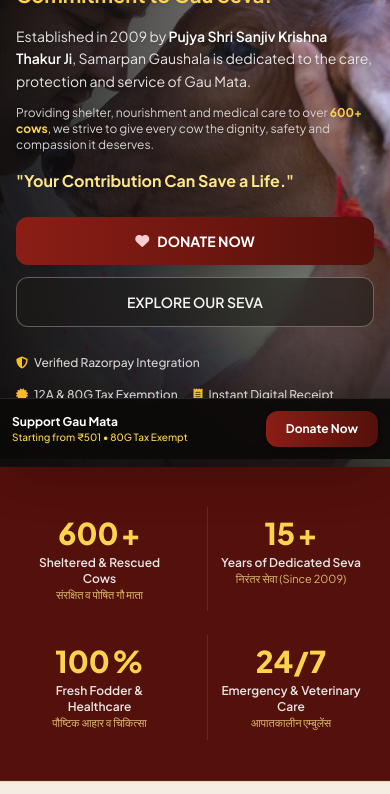
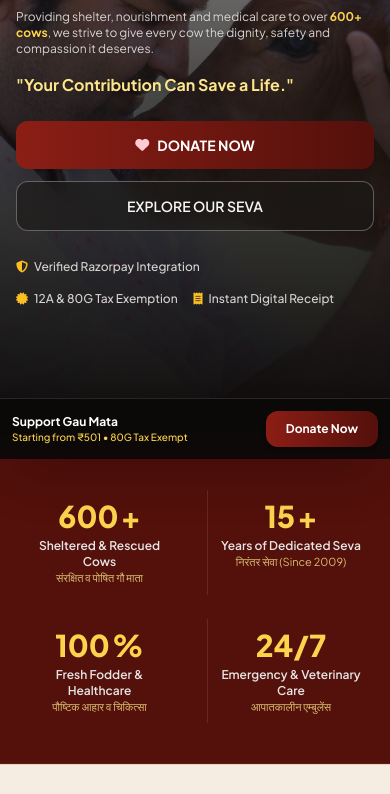
Before and after one commit to Encoreraiank/samarpan-gaushala, a plain HTML site: page index.html in a window 390 px wide. Shown: the part 385-1179 px from the top of the page. Drawn offline with nearby package versions, Linux system fonts and the light colour scheme.

Commit message:
fix(mobile): removed top hero gap and integrated picture tag for mobile thakur ji centering

```diff
--- a/index.html
+++ b/index.html
@@ -275,18 +275,20 @@
   <!-- 3. HERO SECTION: Background Image CLEARLY VISIBLE (Fixed img2 darkening!) -->
   <!-- Soft gradient on left text area, crystal clear image of Thakur Ji & calf   -->
   <!-- ========================================================================= -->
-  <section id="hero" class="relative min-h-[85vh] sm:min-h-[88vh] flex items-center text-white overflow-hidden bg-stone-900">
-    <!-- Hero Background Image (Natural Brightness, Not Blacked Out!) -->
+  <section id="hero" class="relative min-h-[85vh] sm:min-h-[88vh] flex items-start sm:items-center text-white overflow-hidden bg-stone-900">
+    <!-- Hero Background Image (Desktop wide banner, Mobile centered on Thakur Ji) -->
     <div class="absolute inset-0 z-0">
-      <img src="assets/hero-bg-wide.jpg" alt="Pujya Shri Sanjiv Krishna Thakur Ji with Gau Mata" class="w-full h-full object-cover object-[70%_top] sm:object-[78%_center] lg:object-right filter brightness-[1.0] contrast-[1.02]" />
-      <!-- Asymmetrical Overlay: Dark on left for text legibility, CLEAR on right so Thakur Ji and the calf shine! -->
-      <div class="absolute inset-0 bg-gradient-to-r from-stone-950/90 via-stone-950/60 to-transparent"></div>
-      <div class="absolute inset-0 bg-gradient-to-t from-stone-950/80 via-transparent to-stone-950/30"></div>
+      <picture class="w-full h-full block">
+        <source media="(min-width: 768px)" srcset="assets/hero-bg-wide.jpg">
+        <img src="assets/hero-bg.jpeg" alt="Pujya Shri Sanjiv Krishna Thakur Ji with Gau Mata" class="w-full h-full object-cover object-[38%_15%] sm:object-[center_right] lg:object-right filter brightness-[1.0] contrast-[1.02]" />
+      </picture>
+      <!-- Smart Responsive Gradient -->
+      <div class="absolute inset-0 bg-gradient-to-t from-stone-950 via-stone-950/75 to-stone-950/30 sm:bg-gradient-to-r sm:from-stone-950/95 sm:via-stone-950/40 sm:to-transparent"></div>
     </div>
 
     <!-- Hero Content (Positioned on Left) -->
-    <div class="relative z-10 max-w-7xl mx-auto px-4 sm:px-6 lg:px-8 py-16 sm:py-24 w-full">
-      <div class="max-w-2xl space-y-4 sm:space-y-6 pt-12 sm:pt-0">
+    <div class="relative z-10 max-w-7xl mx-auto px-4 sm:px-6 lg:px-8 pt-4 pb-12 sm:py-24 w-full">
+      <div class="max-w-2xl space-y-4 sm:space-y-6 pt-0">
 
         <!-- Sacred Badge -->
         <div class="inline-flex items-center space-x-2 px-3.5 py-1.5 rounded-full bg-stone-950/60 border border-amber-400/40 text-amber-300 text-xs sm:text-sm font-semibold backdrop-blur-md">
```
